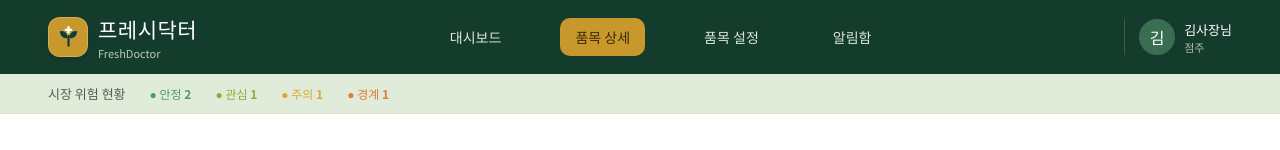
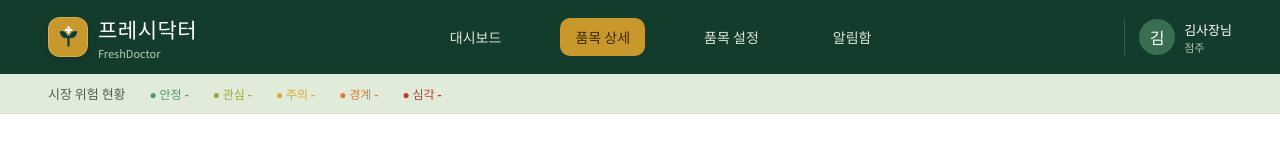
Before and after one commit to minjeong7789/FreshDoctor_Frontend, a React (Vite) app: page /items/1001 in a window 1280 px wide. Shown: the top 150 px of the page. Built offline with nearby package versions, Linux system fonts and the light colour scheme; no server answers.

Commit message:
fix: 실제 위험 현황과 가격 추이 표시 보정

```diff
--- a/src/index.css
+++ b/src/index.css
@@ -21,7 +21,7 @@ a { color:inherit; }
 .brand__word,.brand__sub { display:block; }.brand__word { font-family:'Black Han Sans',sans-serif; font-size:21px; letter-spacing:.5px; }.brand__sub { color:#b9cbba; font-size:11px; }
 .nav-links { display:flex; flex:1; justify-content:center; gap:44px; }.nav-links a { padding:9px 15px; border-radius:10px; color:#dce7da; text-decoration:none; font-size:14px; font-weight:700; }.nav-links a.active { background:var(--gold); color:#3a2a05; }
 .user { display:flex; align-items:center; gap:9px; padding-left:14px; border-left:1px solid #ffffff29; }.user span:last-child>* { display:block; }.user strong { font-size:13px; }.user small { color:#afc3af; font-size:11px; }.user__avatar { display:grid; place-items:center; width:36px; height:36px; border-radius:50%; background:#3a6e52; font-weight:700; }
-.status-strip { display:flex; gap:24px; flex-wrap:wrap; align-items:center; padding:10px 48px; border-bottom:1px solid var(--line); background:var(--sage); font-size:13px; color:var(--muted); }.status { font-size:12px; }.status--safe { color:var(--safe); }.status--watch { color:var(--watch); }.status--caution { color:var(--caution); }.status--alert { color:var(--alert); }
+.status-strip { display:flex; gap:24px; flex-wrap:wrap; align-items:center; padding:10px 48px; border-bottom:1px solid var(--line); background:var(--sage); font-size:13px; color:var(--muted); }.status { font-size:12px; }.status--safe { color:var(--safe); }.status--watch { color:var(--watch); }.status--caution { color:var(--caution); }.status--alert { color:var(--alert); }.status--severe { color:var(--severe); }
 main { padding:38px 48px 72px; }
 h1,h2,h3,p { margin-top:0; }.page-heading,.detail-heading,.section-heading { display:flex; justify-content:space-between; align-items:flex-start; gap:20px; }.page-heading { margin-bottom:25px; }.page-heading h1,.detail-heading h1 { margin-bottom:4px; font-size:26px; }.page-heading p,.detail-heading p { margin-bottom:0; color:var(--muted); font-size:14px; }.icon-button { position:relative; width:44px; height:44px; border:1px solid var(--line); border-radius:12px; background:white; cursor:pointer; }.icon-button i { position:absolute; top:7px; right:7px; width:8px; height:8px; border-radius:50%; background:var(--severe); }
 .hero-panel { display:grid; grid-template-columns:220px 1fr; align-items:center; gap:28px; margin-bottom:30px; padding:28px; border-radius:22px; background:var(--sage); }.hero-panel h2 { margin-bottom:8px; font-size:21px; }.hero-panel p { color:var(--muted); font-size:14px; }.gauge { display:flex; flex-direction:column; align-items:center; gap:8px; color:var(--muted); font-size:13px; }.gauge__ring { display:grid; place-content:center; width:142px; height:142px; border-radius:50%; background:radial-gradient(circle, var(--sage) 58%, transparent 59%), conic-gradient(var(--caution) 0 62%, #cbd8c1 62%); text-align:center; }.gauge__ring strong { display:block; color:#7a5a0e; font-size:32px; }.gauge__ring small { font-size:12px; }
--- a/src/layouts/AppLayout.tsx
+++ b/src/layouts/AppLayout.tsx
@@ -2,6 +2,7 @@ import { useEffect } from 'react'
 import { NavLink, Outlet, useLocation } from 'react-router-dom'
 import { Logo } from '../components/common/Logo'
 import { ROUTES } from '../constants/routes'
+import { useDashboardQuery } from '../hooks/useDashboardQuery'
 
 const DEFAULT_ITEM_CODE = '1001'
 const LAST_VIEWED_ITEM_KEY = 'lastViewedItemCode'
@@ -16,6 +17,7 @@ function getLastViewedItemCode() {
 
 export function AppLayout() {
   const { pathname } = useLocation()
+  const { data: dashboard } = useDashboardQuery()
   const currentItemCode = pathname.match(/^\/items\/(\d+)$/)?.[1]
   const itemDetailPath = ROUTES.itemDetail(
     currentItemCode ?? getLastViewedItemCode(),
@@ -42,7 +44,12 @@ export function AppLayout() {
         </div>
       </header>
       <div className="status-strip">
-        <span>시장 위험 현황</span><b className="status status--safe">● 안정 2</b><b className="status status--watch">● 관심 1</b><b className="status status--caution">● 주의 1</b><b className="status status--alert">● 경계 1</b>
+        <span>시장 위험 현황</span>
+        <b className="status status--safe">● 안정 {dashboard?.gradeCounts.stable ?? '-'} </b>
+        <b className="status status--watch">● 관심 {dashboard?.gradeCounts.watch ?? '-'}</b>
+        <b className="status status--caution">● 주의 {dashboard?.gradeCounts.caution ?? '-'}</b>
+        <b className="status status--alert">● 경계 {dashboard?.gradeCounts.alert ?? '-'}</b>
+        <b className="status status--severe">● 심각 {dashboard?.gradeCounts.severe ?? '-'}</b>
       </div>
       <main><Outlet /></main>
     </div>
--- a/src/pages/ItemDetailPage.tsx
+++ b/src/pages/ItemDetailPage.tsx
@@ -35,6 +35,16 @@ function formatUpdatedAt(value: string | null | undefined) {
 
 function formatPrice(value: number) {
   return `${value.toLocaleString('ko-KR')}원`
+}
+
+function formatPriceDate(value: string) {
+  const date = new Date(`${value}T00:00:00`)
+  if (Number.isNaN(date.getTime())) return value
+
+  return new Intl.DateTimeFormat('ko-KR', {
+    month: 'long',
+    day: 'numeric',
+  }).format(date)
 }
 
 export function ItemDetailPage() {
@@ -77,6 +87,9 @@ export function ItemDetailPage() {
   const price = priceQuery.data
   const recommendation = recommendationQuery.data
   const pricePoints = price?.prices ?? []
+  const priceTrendTitle = pricePoints.length > 0
+    ? `최근 ${pricePoints.length}일 가격 추이`
+    : '최근 가격 추이'
   const currentPrice = price?.current?.price ?? null
   const riskLevel = toRiskLevel(risk.riskGrade)
   const riskLabel = toRiskLabel(risk.riskGrade)
@@ -93,7 +106,7 @@ export function ItemDetailPage() {
       </header>
       <section className="detail-grid">
         <article className="card">
-          <h2>최근 14일 가격 추이</h2>
+          <h2>{priceTrendTitle}</h2>
           {!price || priceQuery.error || pricePoints.length < 2 ? (
             <EmptyState
               title="가격 추이 정보가 없어요."
@@ -106,7 +119,7 @@ export function ItemDetailPage() {
                 <Sparkline values={pricePoints.map(({ price: value }) => value)} color="#de7b3b" />
               </div>
               <div className="chart-caption">
-                <span>14일 전 · {formatPrice(pricePoints[0].price)}</span>
+                <span>{formatPriceDate(pricePoints[0].date)} · {formatPrice(pricePoints[0].price)}</span>
                 <span>현재 · {currentPrice === null ? '가격 정보 없음' : formatPrice(currentPrice)}</span>
               </div>
             </>
```
